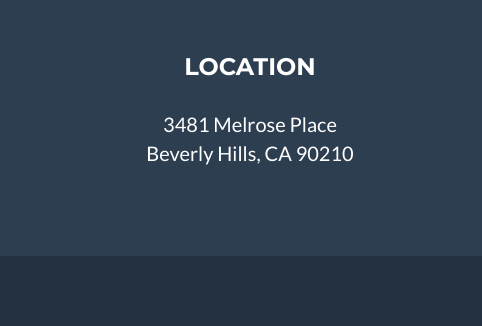
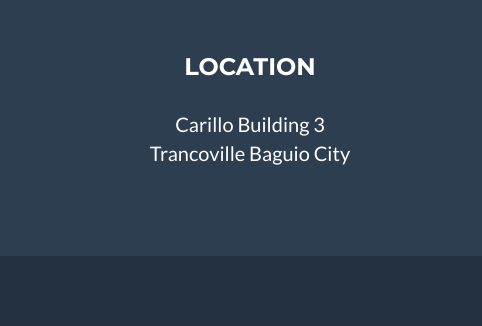
Before and after one commit to lordbryant/lordbryant, a website: page index.html in a window 1280 px wide. Shown: the part 3030-3356 px from the top of the page, 0-482 px from the left. Drawn offline with nearby package versions, Linux system fonts and the light colour scheme.

Commit message:
Add files via upload

```diff
--- a/index.html
+++ b/index.html
@@ -237,8 +237,8 @@
                 <div class="row">
                     <div class="footer-col col-md-4">
                         <h3>Location</h3>
-                        <p>3481 Melrose Place
-                            <br>Beverly Hills, CA 90210</p>
+                        <p>Carillo Building 3
+                            <br>Trancoville Baguio City</p>
                     </div>
                     <div class="footer-col col-md-4">
                         <h3>Around the Web</h3>
```
